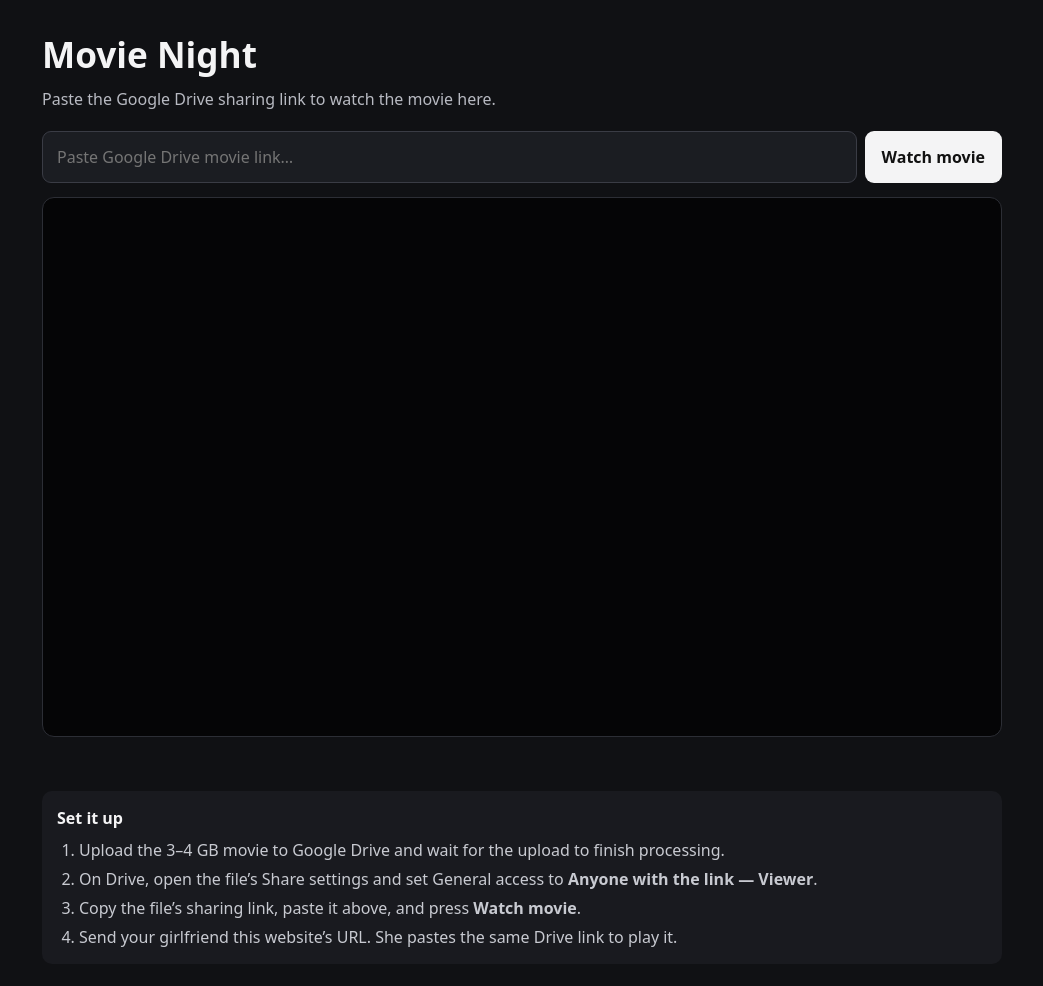
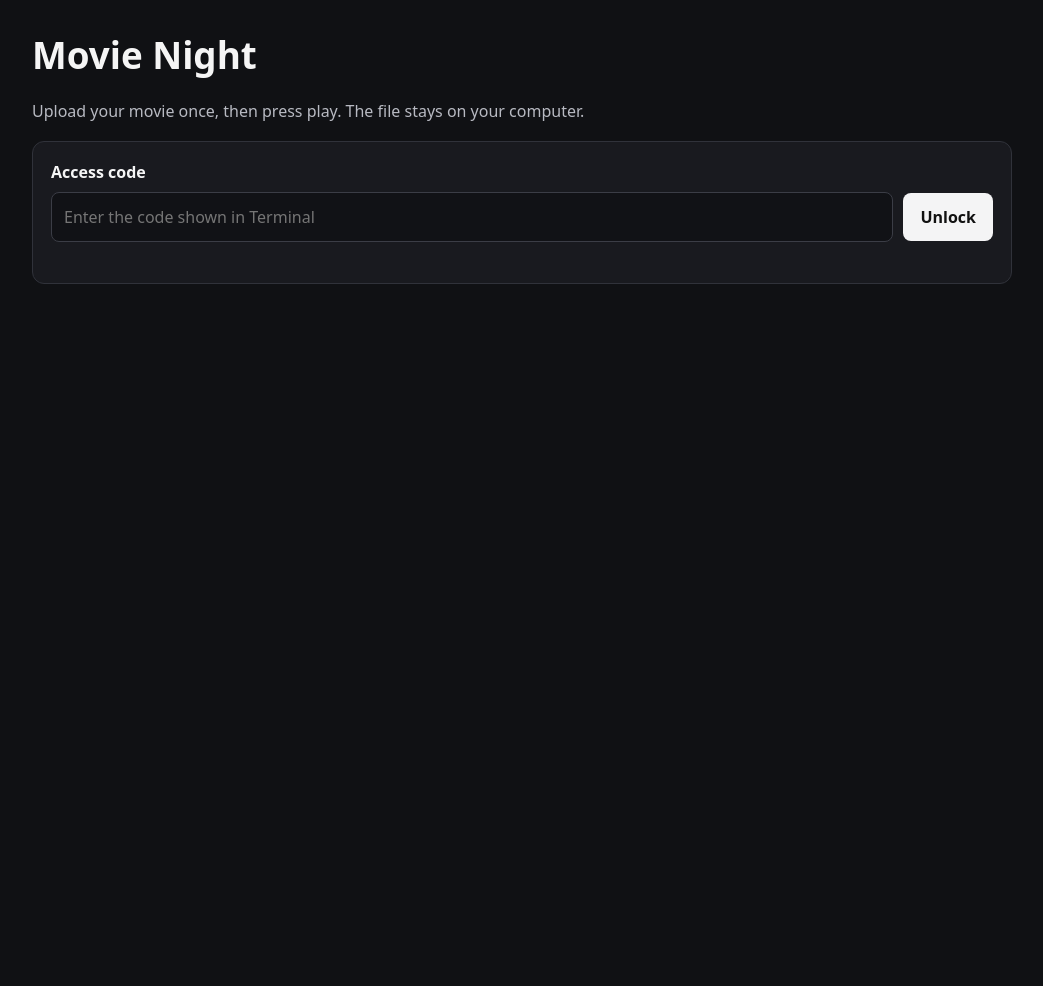
Before and after one commit to ayaneklectik/wewatchingmovie, a plain HTML site: page index.html in a window 1280 px wide. Shown: the whole page, without its empty margins (118-1161 px from the left). After the commit the page ends 800 px from the top, so only its background shows below. Drawn offline with Linux system fonts and the light colour scheme.

Commit message:
Replace Drive embed with local movie upload and player

```diff
--- a/index.html
+++ b/index.html
@@ -1,97 +1,27 @@
 <!doctype html>
 <html lang="en">
 <head>
-  <meta charset="utf-8">
-  <meta name="viewport" content="width=device-width, initial-scale=1">
+<meta charset="utf-8"><meta name="viewport" content="width=device-width,initial-scale=1">
 <title>Movie Night</title>
 <style>
-    :root { color-scheme: dark; }
-    * { box-sizing: border-box; }
-    body {
-      margin: 0; min-height: 100vh; background: #101114; color: #f4f4f5;
-      font: 16px/1.5 system-ui, -apple-system, BlinkMacSystemFont, "Segoe UI", sans-serif;
-      display: flex; justify-content: center; padding: 28px 16px;
-    }
-    main { width: min(100%, 960px); }
-    h1 { margin: 0 0 6px; font-size: clamp(1.6rem, 4vw, 2.2rem); }
-    p { color: #b8bac2; margin: 0 0 20px; }
-    .controls { display: flex; gap: 8px; margin-bottom: 14px; }
-    input {
-      min-width: 0; flex: 1; padding: 13px 14px; border: 1px solid #3a3c45;
-      border-radius: 9px; background: #1b1d22; color: white; font: inherit;
-    }
-    button {
-      padding: 12px 17px; border: 0; border-radius: 9px; background: #f4f4f5;
-      color: #111; font: inherit; font-weight: 650; cursor: pointer;
-    }
-    .player {
-      width: 100%; aspect-ratio: 16 / 9; background: #050506; border-radius: 12px;
-      overflow: hidden; border: 1px solid #2c2e35;
-    }
-    iframe { width: 100%; height: 100%; border: 0; }
-    .message { min-height: 1.5em; margin-top: 10px; font-size: .92rem; color: #c8cad1; }
-    .help { margin-top: 22px; padding: 15px; background: #191a1f; border-radius: 10px; }
-    .help h2 { font-size: 1rem; margin: 0 0 8px; }
-    .help ol { margin: 0; padding-left: 22px; color: #c8cad1; }
-    .help li + li { margin-top: 5px; }
-    @media (max-width: 560px) {
-      .controls { flex-direction: column; }
-      button { width: 100%; }
-    }
+:root{color-scheme:dark}*{box-sizing:border-box}body{margin:0;background:#101114;color:#f5f5f5;font:16px/1.5 system-ui,-apple-system,sans-serif;min-height:100vh;padding:28px 16px}main{max-width:980px;margin:auto}h1{margin:0 0 4px;font-size:clamp(1.7rem,4vw,2.3rem)}p{color:#b8bac2}.panel{background:#191a1f;border:1px solid #30323a;border-radius:12px;padding:18px;margin:18px 0}.row{display:flex;gap:10px;align-items:center;flex-wrap:wrap}input[type=password],input[type=file]{max-width:100%;min-width:0;flex:1;padding:12px;background:#111216;color:#fff;border:1px solid #3b3d46;border-radius:8px;font:inherit}button{padding:12px 17px;background:#f4f4f5;color:#111;border:0;border-radius:8px;font:inherit;font-weight:700;cursor:pointer}button:disabled{opacity:.55;cursor:wait}.player{width:100%;background:#000;border-radius:12px;overflow:hidden;aspect-ratio:16/9;display:grid;place-items:center;border:1px solid #30323a}video{width:100%;height:100%;object-fit:contain}.hidden{display:none!important}.status{min-height:1.5em;color:#c6c8d0;font-size:.94rem;overflow-wrap:anywhere}.muted{font-size:.9rem;color:#a7a9b2}.progress{width:100%;margin-top:10px}label{font-weight:650;display:block;margin-bottom:8px}@media(max-width:560px){.row{align-items:stretch;flex-direction:column}.row button{width:100%}}
 </style>
 </head>
-<body>
-  <main>
-    <h1>Movie Night</h1>
-    <p>Paste the Google Drive sharing link to watch the movie here.</p>
-    <form id="movie-form" class="controls">
-      <input id="movie-url" type="url" placeholder="Paste Google Drive movie link…" autocomplete="url" required>
-      <button id="watch-button" type="submit">Watch movie</button>
-    </form>
-    <div class="player">
-      <iframe id="movie-frame" title="Movie player" allow="autoplay; fullscreen; picture-in-picture" allowfullscreen referrerpolicy="no-referrer" style="display:none"></iframe>
-    </div>
-    <div id="message" class="message" role="status" aria-live="polite"></div>
-    <section class="help">
-      <h2>Set it up</h2>
-      <ol>
-        <li>Upload the 3–4 GB movie to Google Drive and wait for the upload to finish processing.</li>
-        <li>On Drive, open the file’s Share settings and set General access to <strong>Anyone with the link — Viewer</strong>.</li>
-        <li>Copy the file’s sharing link, paste it above, and press <strong>Watch movie</strong>.</li>
-        <li>Send your girlfriend this website’s URL. She pastes the same Drive link to play it.</li>
-      </ol>
+<body><main>
+<h1>Movie Night</h1><p>Upload your movie once, then press play. The file stays on your computer.</p>
+<section id="login-panel" class="panel"><form id="login-form"><label for="access-code">Access code</label><div class="row"><input id="access-code" type="password" autocomplete="current-password" placeholder="Enter the code shown in Terminal" required><button>Unlock</button></div></form><div id="login-status" class="status" role="status"></div></section>
+<section id="app" class="hidden">
+<div class="panel"><label for="movie-file">Choose movie file (MP4 recommended)</label><div class="row"><input id="movie-file" type="file" accept="video/*,.mkv,.avi" required><button id="upload-button">Upload movie</button></div><progress id="progress" class="progress hidden" max="100" value="0"></progress><div id="upload-status" class="status" role="status"></div><p class="muted">Keep this computer awake and online while watching. Uploading a 3–4 GB file can take a while.</p></div>
+<div class="player"><video id="video" controls playsinline preload="metadata" class="hidden"></video><div id="empty">Your movie will appear here after upload.</div></div>
+<div id="player-status" class="status"></div>
 </section>
 </main>
 <script>
-    const form = document.getElementById('movie-form');
-    const input = document.getElementById('movie-url');
-    const frame = document.getElementById('movie-frame');
-    const message = document.getElementById('message');
-    function getDriveFileId(raw) {
-      let url;
-      try { url = new URL(raw); } catch { return null; }
-      if (!['drive.google.com', 'docs.google.com'].includes(url.hostname)) return null;
-      const pathMatch = url.pathname.match(/\/file\/d\/([a-zA-Z0-9_-]+)/);
-      if (pathMatch) return pathMatch[1];
-      const id = url.searchParams.get('id');
-      return id && /^[a-zA-Z0-9_-]+$/.test(id) ? id : null;
-    }
-    form.addEventListener('submit', (event) => {
-      event.preventDefault();
-      const id = getDriveFileId(input.value.trim());
-      if (!id) {
-        message.textContent = 'That does not look like a Google Drive file link. Copy the file’s Share link from Drive and try again.';
-        frame.style.display = 'none';
-        frame.removeAttribute('src');
-        return;
-      }
-      message.textContent = 'Loading the movie… If playback is blocked, check that Drive access is set to “Anyone with the link”.';
-      frame.src = `https://drive.google.com/file/d/${encodeURIComponent(id)}/preview`;
-      frame.style.display = 'block';
-    });
-    frame.addEventListener('load', () => {
-      if (frame.style.display !== 'none') message.textContent = 'If the player asks for access, update the file’s Google Drive sharing settings.';
-    });
-  </script>
-</body>
-</html>
+const $=id=>document.getElementById(id);let loggedIn=false;
+function showApp(){loggedIn=true;$('login-panel').classList.add('hidden');$('app').classList.remove('hidden');checkMovie()}
+async function checkMovie(){try{const r=await fetch('/status');if(r.status===401)return;if(r.ok){const d=await r.json();if(d.exists){$('video').src='/movie';$('video').classList.remove('hidden');$('empty').classList.add('hidden');$('player-status').textContent='Movie ready. Press play.'}else{$('player-status').textContent='Upload your movie to get started.'}}}catch{}}
+$('login-form').addEventListener('submit',async e=>{e.preventDefault();$('login-status').textContent='Checking…';try{const r=await fetch('/login',{method:'POST',headers:{'Content-Type':'application/json'},body:JSON.stringify({code:$('access-code').value})});if(!r.ok)throw Error('Incorrect access code.');showApp()}catch(err){$('login-status').textContent=err.message}});
+$('upload-button').addEventListener('click',async()=>{const f=$('movie-file').files[0];if(!f){$('upload-status').textContent='Choose the movie file first.';return}if(f.size>5*1024**3){$('upload-status').textContent='This quick setup supports files up to 5 GiB. Your 3–4 GB movie should fit.';return}
+const b=$('upload-button');b.disabled=true;$('progress').classList.remove('hidden');$('progress').value=0;$('upload-status').textContent='Uploading… keep this tab open.';
+try{const xhr=new XMLHttpRequest();await new Promise((resolve,reject)=>{xhr.open('PUT','/upload');xhr.setRequestHeader('Content-Type',f.type||'application/octet-stream');xhr.setRequestHeader('X-Movie-Name',encodeURIComponent(f.name));xhr.upload.onprogress=e=>{if(e.lengthComputable){const p=Math.round(e.loaded/e.total*100);$('progress').value=p;$('upload-status').textContent='Uploading… '+p+'%'}};xhr.onload=()=>xhr.status>=200&&xhr.status<300?resolve():reject(Error(xhr.responseText||'Upload failed ('+xhr.status+').'));xhr.onerror=()=>reject(Error('Connection lost during upload. Check that the server is still running and retry.'));xhr.onabort=()=>reject(Error('Upload cancelled.'));xhr.send(f)});$('upload-status').textContent='Upload complete.';$('video').src='/movie';$('video').classList.remove('hidden');$('empty').classList.add('hidden');$('player-status').textContent='Movie ready. Press play.';$('video').load()}catch(err){$('upload-status').textContent=err.message}finally{b.disabled=false}});
+</script></body></html>
```
Lines whose indentation alone changed are shown as unchanged.
